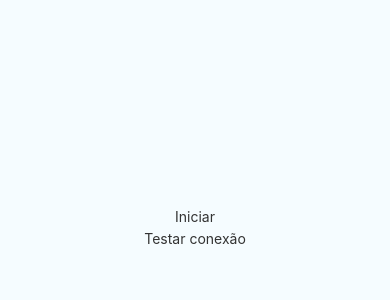
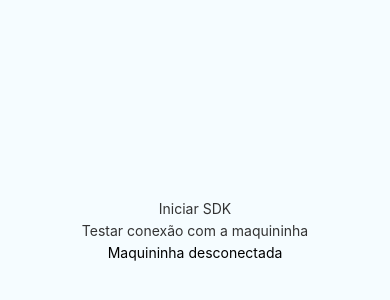
Before and after one commit to somosprte/maquininha-wirecard-react-native, a React Native app: screen / in a window 390 px wide. Shown: the part 192-492 px from the top of the page. Built offline with nearby package versions, Linux system fonts and the light colour scheme.

Commit message:
Listener to SDKInitializated and maquininhaConnected added

```diff
--- a/App.js
+++ b/App.js
@@ -29,8 +29,8 @@ const styles = StyleSheet.create({
 
 class App extends Component {
   state = {
-    maquininhaIsConnected: false,
-    initialized: false,
+    maquininhaConnected: false,
+    SDKInitializated: false,
   };
 
   authenticate = () => {
@@ -43,19 +43,15 @@ class App extends Component {
     const { WireCard } = NativeModules;
 
     WireCard.checkMaquininhaStatus(callback => {
+      this.updateMaquininhaStatus();
       Alert.alert(
         'Alert Title',
         callback,
         [
-          {text: 'Ask me later', onPress: () => console.log('Ask me later pressed')},
-          {
-            text: 'Cancel',
-            onPress: () => console.log('Cancel Pressed'),
-            style: 'cancel',
-          },
-          {text: 'OK', onPress: () => console.log('OK Pressed')},
+          { text: 'Cancelar', onPress: () => { }, style: 'cancel' },
+          { text: 'OK', onPress: () => { } },
         ],
-        {cancelable: false},
+        { cancelable: false },
       );
     });
   }
@@ -64,33 +60,49 @@ class App extends Component {
     const { WireCard } = NativeModules;
 
     WireCard.init(callback => {
+      this.updateSDKStatus();
       Alert.alert(
-        'Alert Title',
+        'Status do SDK',
         callback,
         [
-          {text: 'Ask me later', onPress: () => console.log('Ask me later pressed')},
-          {
-            text: 'Cancel',
-            onPress: () => console.log('Cancel Pressed'),
-            style: 'cancel',
-          },
-          {text: 'OK', onPress: () => console.log('OK Pressed')},
+          { text: 'Cancelar', onPress: () => { }, style: 'cancel' },
+          { text: 'OK', onPress: () => { } },
         ],
-        {cancelable: false},
+        { cancelable: false },
       );
     });
   }
 
+  updateSDKStatus = () => {
+    const { WireCard } = NativeModules;
+
+    WireCard.getSDKStatus((error, SDKInitializated) => {
+      this.setState({ SDKInitializated });
+    });
+  }
+
+  updateMaquininhaStatus = () => {
+    const { WireCard } = NativeModules;
+
+    WireCard.getMaquininhaStatus((error, maquininhaConnected) => {
+      this.setState({ maquininhaConnected });
+    });
+  }
+
   render() {
+    const { SDKInitializated, maquininhaConnected } = this.state;
+
     return (
       <View style={styles.container}>
         <TouchableOpacity onPress={this.init}>
-          <Text style={styles.instructions}>Iniciar</Text>
+          <Text style={styles.instructions}>Iniciar SDK</Text>
         </TouchableOpacity>
 
-        <TouchableOpacity onPress={this.checkMaquininhaStatus}>
-          <Text style={styles.instructions}>Testar conexão</Text>
+        <TouchableOpacity onPress={this.checkMaquininhaStatus} disabled={!SDKInitializated}>
+          <Text style={styles.instructions}>Testar conexão com a maquininha</Text>
         </TouchableOpacity>
+
+        <Text>Maquininha {maquininhaConnected ? 'conectada' : 'desconectada'}</Text>
       </View>
     );
   }
```
